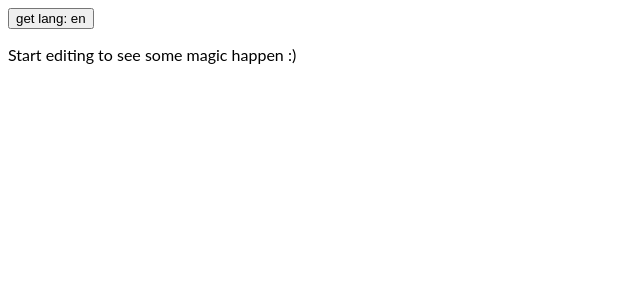
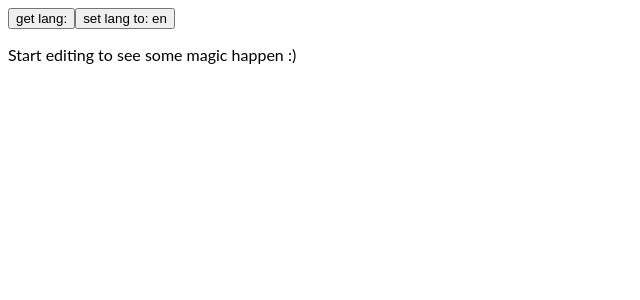
Before and after one commit to ImsirovicAjdin/angular-language-switcher, an Angular app: page / in a window 1280 px wide. Shown: the top 300 px of the page, without its empty margins (0-640 px from the left). Built offline with nearby package versions, Linux system fonts and the light colour scheme.

Commit message:
it doesn't work

```diff
--- a/src/app/app.component.html
+++ b/src/app/app.component.html
@@ -1,4 +1,5 @@
-<button (click)="getTheLang()">get lang: {{ getLang }}</button>
+<button (click)="getTheLang()">get lang: {{ lang }}</button>
+<button (click)="switchLang()">set lang to: {{ switchLanguage }}</button>
 <p>
   Start editing to see some magic happen :)
 </p>
--- a/src/app/app.component.ts
+++ b/src/app/app.component.ts
@@ -8,11 +8,27 @@ import { Component } from '@angular/core';
 export class AppComponent  {
   public lang = localStorage.setItem('lang', 'en');
 
-  public getLang = localStorage.getItem('lang');
+
+
+  public switchLanguage = 'en';
 
   getTheLang() {
-    alert(`the lang is: ${this.getLang}`);
-    return this.getLang;
+    let getLang = localStorage.getItem('lang');
+    alert(`the lang is: ${getLang}`);
+    return getLang;
+  }
+
+  switchLang() {
+    if (this.switchLanguage == 'en') {
+      this.switchLanguage = 'it';
+
+      localStorage.setItem('lang', 'it');
+
+      return this.switchLanguage;
+    }
+    localStorage.setItem('lang', 'en');
+    console.log(localStorage.getItem('lang'));
+    return this.switchLanguage == 'en';
   }
 
 }
```
